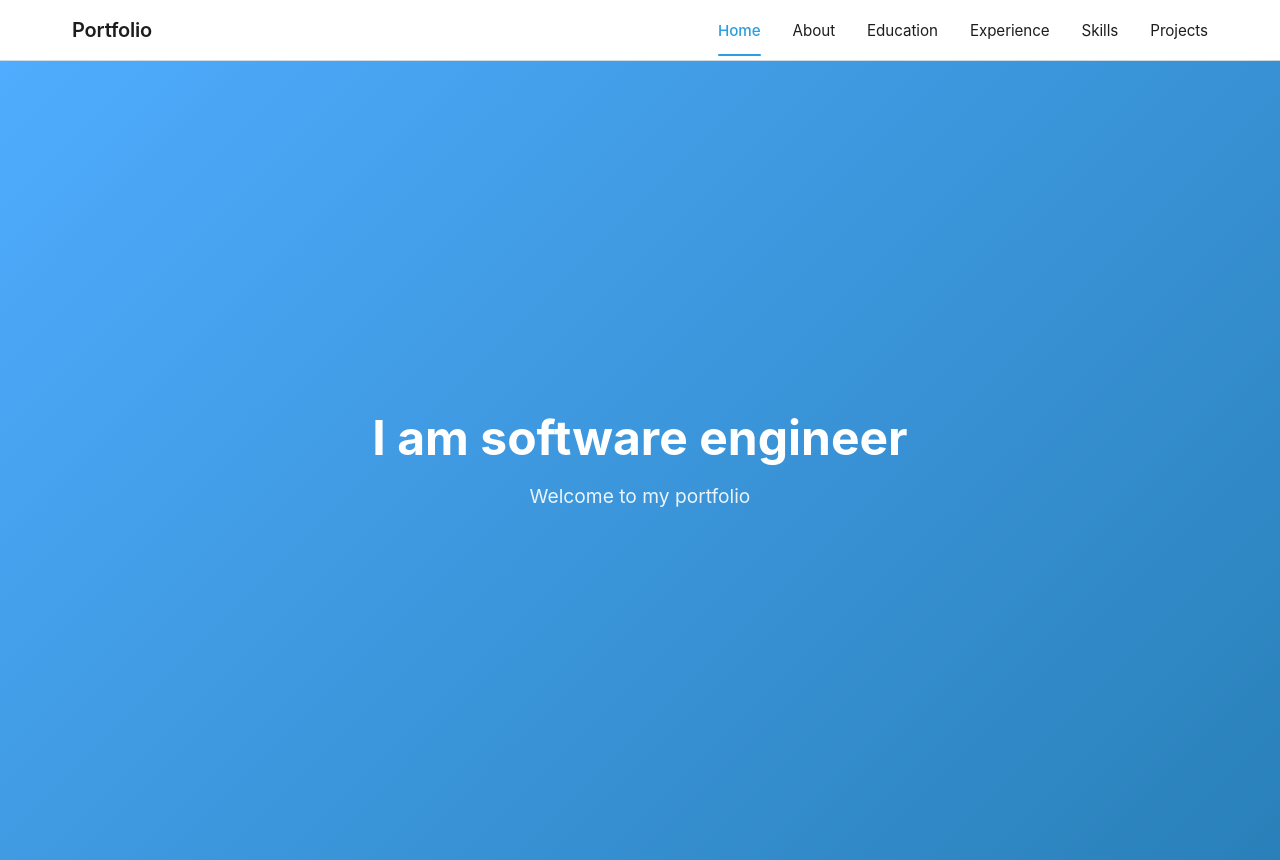
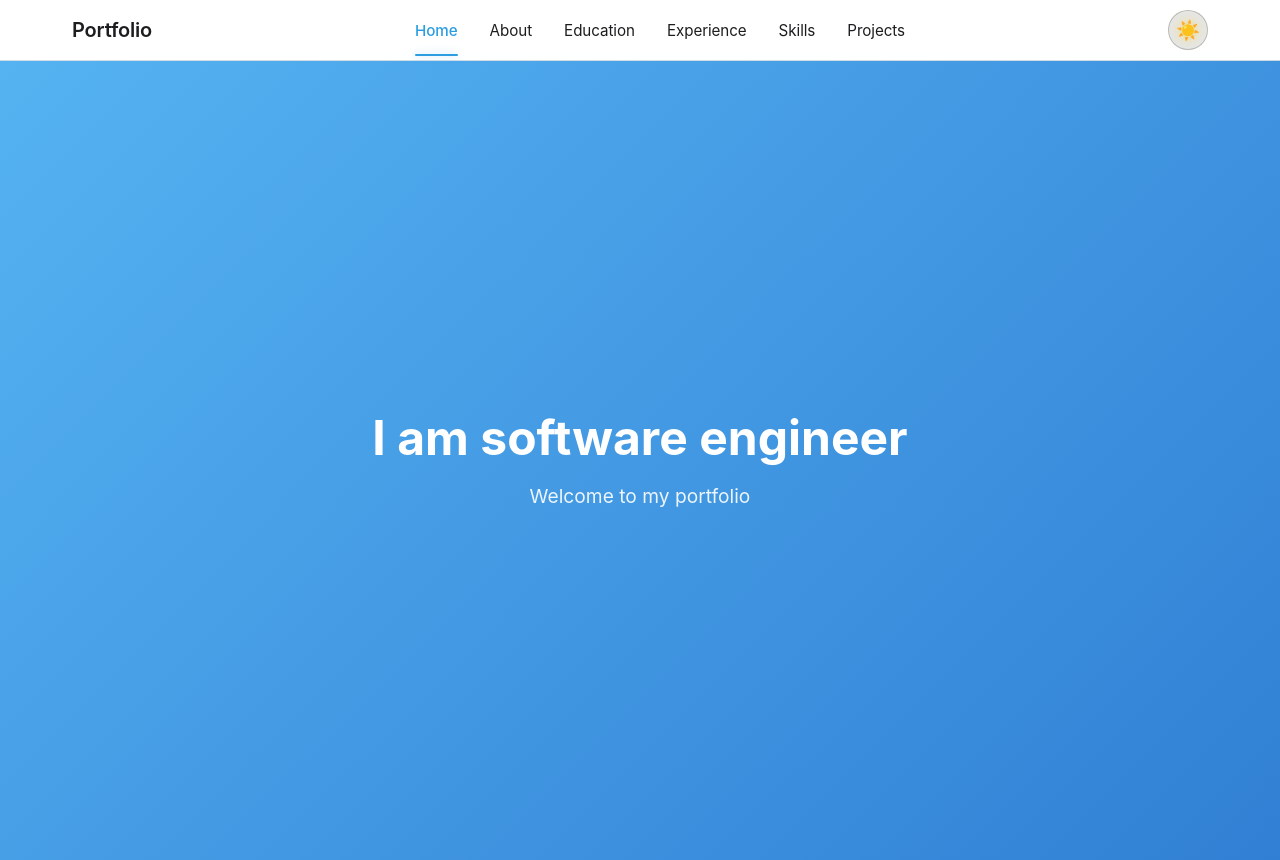
Before and after one commit to prajwal-u2/personal-portfolio, a React (Vite) app: page / in a window 1280 px wide. Built offline with nearby package versions, Linux system fonts and the light colour scheme.

Commit message:
night mode

```diff
--- a/src/App.css
+++ b/src/App.css
@@ -13,7 +13,7 @@
   flex-direction: column;
   align-items: center;
   justify-content: center;
-  background: linear-gradient(135deg, #4facfe 0%, #2980b9 100%);
+  background: linear-gradient(135deg, hsl(204, 85%, 64%) 0%, #307fd4 100%);
   color: white;
   padding: 2rem;
 }
--- a/src/components/Navbar.css
+++ b/src/components/Navbar.css
@@ -3,10 +3,10 @@
   top: 0;
   left: 0;
   right: 0;
-  background: rgba(255, 255, 255, 0.8);
+  background: rgba(255, 255, 255, 0.1);
   backdrop-filter: blur(20px);
   -webkit-backdrop-filter: blur(20px);
-  border-bottom: 1px solid rgba(0, 0, 0, 0.1);
+  border-bottom: 1px solid rgba(255, 255, 255, 0.1);
   z-index: 1000;
   padding: 0;
 }
@@ -24,7 +24,7 @@
 .navbar-brand span {
   font-size: 1.25rem;
   font-weight: 600;
-  color: #1d1d1f;
+  color: rgba(255, 255, 255, 0.95);
   letter-spacing: -0.01em;
 }
 
@@ -42,7 +42,7 @@
 
 .navbar-link {
   text-decoration: none;
-  color: #1d1d1f;
+  color: rgba(255, 255, 255, 0.8);
   font-size: 0.95rem;
   font-weight: 400;
   padding: 0.5rem 0;
@@ -53,11 +53,12 @@
 }
 
 .navbar-link:hover {
-  color: #2b9de0;
+  color: rgba(255, 255, 255, 1);
+  text-shadow: 0 0 8px rgba(255, 255, 255, 0.3);
 }
 
 .navbar-link.active {
-  color: #2b9de0;
+  color: rgba(255, 255, 255, 1);
   font-weight: 500;
 }
 
@@ -68,8 +69,37 @@
   left: 0;
   right: 0;
   height: 2px;
+  background: rgba(255, 255, 255, 0.9);
+  border-radius: 1px;
+  box-shadow: 0 0 8px rgba(255, 255, 255, 0.4);
+}
+
+/* Light theme navbar styles */
+body.light-theme .navbar {
+  background: rgba(255, 255, 255, 0.8);
+  border-bottom: 1px solid rgba(0, 0, 0, 0.1);
+}
+
+body.light-theme .navbar-brand span {
+  color: #1d1d1f;
+}
+
+body.light-theme .navbar-link {
+  color: #1d1d1f;
+}
+
+body.light-theme .navbar-link:hover {
+  color: #2b9de0;
+  text-shadow: none;
+}
+
+body.light-theme .navbar-link.active {
+  color: #2b9de0;
+}
+
+body.light-theme .navbar-link.active::after {
   background: #2b9de0;
-  border-radius: 1px;
+  box-shadow: 0 0 8px rgba(43, 157, 224, 0.4);
 }
 
 /* Tablet (768px and below) */
--- a/src/components/Navbar.jsx
+++ b/src/components/Navbar.jsx
@@ -1,4 +1,5 @@
 import React from 'react';
+import ThemeToggle from './ThemeToggle';
 import './Navbar.css';
 
 function Navbar() {
@@ -22,6 +23,7 @@ function Navbar() {
             </li>
           ))}
         </ul>
+        <ThemeToggle />
       </div>
     </nav>
   );
--- /dev/null
+++ b/src/components/ThemeToggle.css
@@ -0,0 +1,49 @@
+.theme-toggle {
+  background: rgba(255, 255, 255, 0.1);
+  border: 1px solid rgba(255, 255, 255, 0.2);
+  border-radius: 50%;
+  width: 40px;
+  height: 40px;
+  display: flex;
+  align-items: center;
+  justify-content: center;
+  cursor: pointer;
+  transition: all 0.3s ease;
+  backdrop-filter: blur(10px);
+  -webkit-backdrop-filter: blur(10px);
+}
+
+.theme-toggle:hover {
+  background: rgba(255, 255, 255, 0.2);
+  border-color: rgba(255, 255, 255, 0.3);
+  transform: scale(1.05);
+}
+
+.theme-toggle:active {
+  transform: scale(0.95);
+}
+
+.toggle-icon {
+  font-size: 1.2rem;
+  transition: all 0.3s ease;
+  user-select: none;
+}
+
+.toggle-icon.dark {
+  filter: drop-shadow(0 0 6px rgba(255, 255, 255, 0.3));
+}
+
+.toggle-icon.light {
+  filter: drop-shadow(0 0 6px rgba(255, 215, 0, 0.6));
+}
+
+/* Light theme styles */
+body.light-theme .theme-toggle {
+  background: rgba(0, 0, 0, 0.1);
+  border-color: rgba(0, 0, 0, 0.2);
+}
+
+body.light-theme .theme-toggle:hover {
+  background: rgba(0, 0, 0, 0.2);
+  border-color: rgba(0, 0, 0, 0.3);
+}
--- /dev/null
+++ b/src/components/ThemeToggle.jsx
@@ -0,0 +1,47 @@
+import React, { useState, useEffect } from 'react';
+import './ThemeToggle.css';
+
+function ThemeToggle() {
+  const [isDark, setIsDark] = useState(true);
+
+  useEffect(() => {
+    // Check for saved theme preference or default to dark
+    const savedTheme = localStorage.getItem('theme');
+    const prefersDark = window.matchMedia('(prefers-color-scheme: dark)').matches;
+
+    if (savedTheme === 'light' || (!savedTheme && !prefersDark)) {
+      setIsDark(false);
+      document.body.classList.add('light-theme');
+    } else {
+      setIsDark(true);
+      document.body.classList.remove('light-theme');
+    }
+  }, []);
+
+  const toggleTheme = () => {
+    const newTheme = !isDark;
+    setIsDark(newTheme);
+
+    if (newTheme) {
+      document.body.classList.remove('light-theme');
+      localStorage.setItem('theme', 'dark');
+    } else {
+      document.body.classList.add('light-theme');
+      localStorage.setItem('theme', 'light');
+    }
+  };
+
+  return (
+    <button
+      className="theme-toggle"
+      onClick={toggleTheme}
+      aria-label={`Switch to ${isDark ? 'light' : 'dark'} theme`}
+    >
+      <div className={`toggle-icon ${isDark ? 'dark' : 'light'}`}>
+        {isDark ? '🌙' : '☀️'}
+      </div>
+    </button>
+  );
+}
+
+export default ThemeToggle;
--- a/src/index.css
+++ b/src/index.css
@@ -1,3 +1,15 @@
+:root {
+  /* Light theme colors */
+  --bg-primary: #ffffff;
+  --text-primary: #1d1d1f;
+  --text-secondary: #86868b;
+
+  /* Dark theme colors */
+  --bg-primary-dark: #000000;
+  --text-primary-dark: #f5f5f7;
+  --text-secondary-dark: #a1a1a6;
+}
+
 * {
   margin: 0;
   padding: 0;
@@ -10,9 +22,26 @@ body {
     sans-serif;
   -webkit-font-smoothing: antialiased;
   -moz-osx-font-smoothing: grayscale;
+  background-color: var(--bg-primary-dark);
+  color: var(--text-primary-dark);
+  transition: background-color 0.3s ease, color 0.3s ease;
+}
+
+/* Light theme overrides */
+body.light-theme {
+  background-color: var(--bg-primary);
+  color: var(--text-primary);
 }
 
 #root {
   width: 100%;
   min-height: 100vh;
 }
+
+/* Respect system preference for users who haven't manually toggled */
+@media (prefers-color-scheme: light) {
+  body:not(.theme-manually-set) {
+    background-color: var(--bg-primary);
+    color: var(--text-primary);
+  }
+}
```
